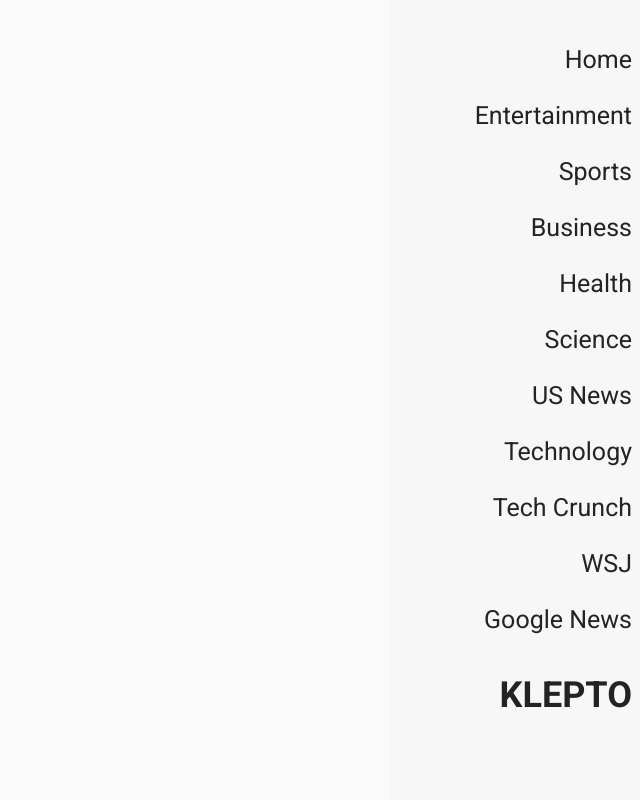
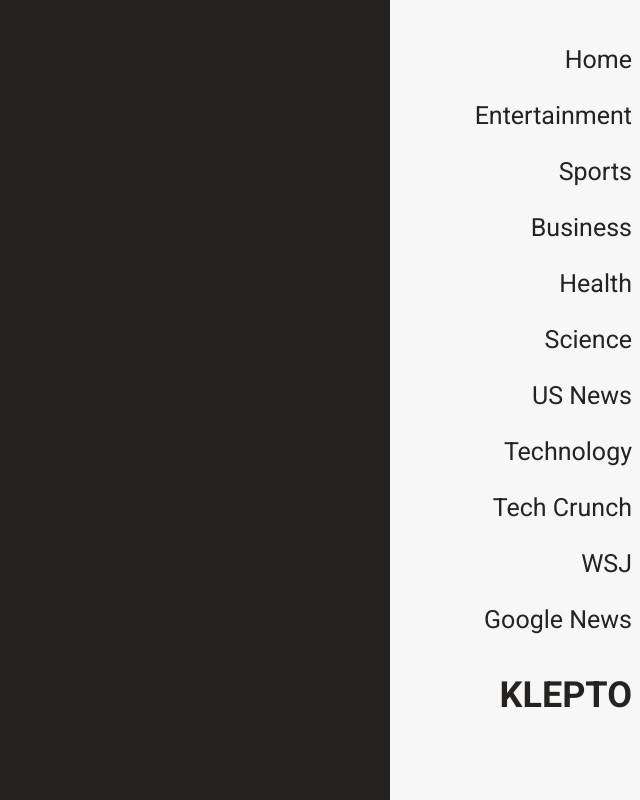
Before and after one commit to krusherks/trueornaw, a Flask app: template templates/blog.html in a window 1280 px wide; the page is wider, and only the part inside the window is pictured. Shown: that part, without its empty margins (640-1280 px from the left). Run offline with Flask 2, Linux system fonts and the light colour scheme; the template is opened without the code that fills it, so the values that code supplies are empty; some libraries are stand-ins or nearby versions.

Commit message:
Update style.css

```diff
--- a/static/css/style.css
+++ b/static/css/style.css
@@ -23,7 +23,7 @@ body {
   height: 100%;
   top: 50%;
   justify-content: center;
-  background-color: #fafafa;
+  background-color: #242322;
   left: 50%;
   transform: translate(-50%,-50%);
   text-align: left;
```
